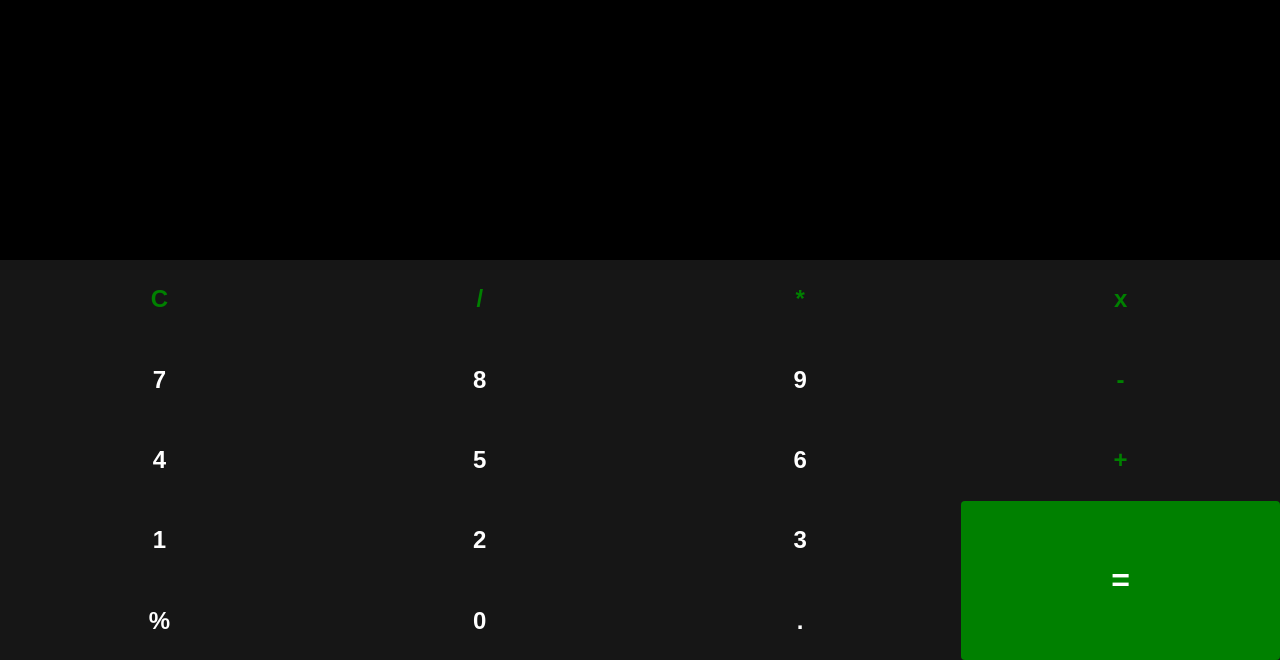
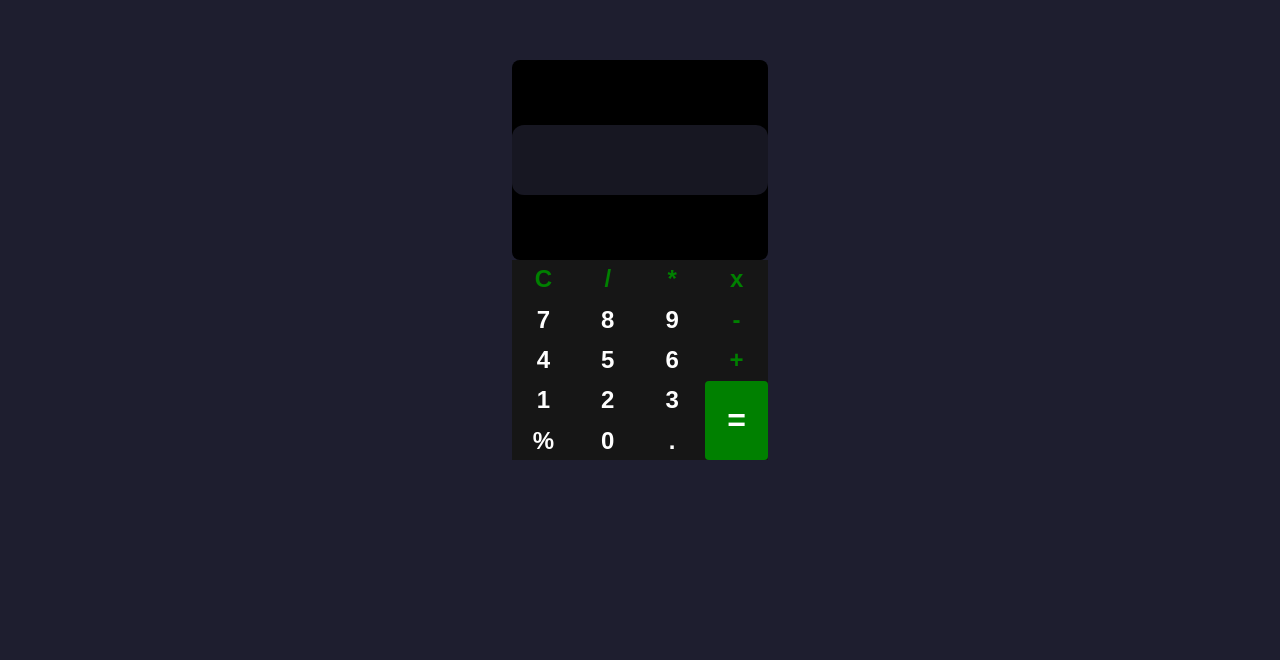
Before and after one commit to khalilahmed789/codeAlpha-Calculator, a plain HTML site: page index.html in a window 1280 px wide. Shown: the part 140-800 px from the top of the page. Drawn offline with Linux system fonts and the light colour scheme.

Commit message:
chaging the style

```diff
--- a/index.html
+++ b/index.html
@@ -7,36 +7,38 @@
     <link rel="stylesheet" href="style.css" />
   </head>
   <body>
-    <div class="container">
+    <div class="calculator">
+      <div class="container">
       <section class="display-section">
-        <input id="display" type="text" />
+        <input type="text" id="display" readonly/>
       </section>
       <section class="input">
         <!-- Row-1 -->
-        <button class="operators" id="eraseAll" onclick="eraseAll">C</button>
-        <button class="operators" id="division" onclick="writeValue('/'); divide();">/</button>
-        <button class="operators" id="multiplication" onclick="writeValue('*'); multiply();">*</button>
-        <button class="operators" id="erase" onclick="erase();">x</button>
+        <button class="operators" onclick="eraseAll()">C</button>
+        <button class="operators" onclick="writeValue('/')">/</button>
+        <button class="operators" onclick="writeValue('*')">*</button>
+        <button class="operators" id="erase" onclick="deleteLast();">x</button>
         <!-- Row-2 -->
-        <button id="7" onclick="writeValue('7')">7</button>
-        <button id="8" onclick="writeValue('8')">8</button>
-        <button id="9" onclick="writeValue('9')">9</button>
-        <button class="operators" id="subtraction" onclick="writeValue('-'); subtract();">-</button>
+        <button onclick="writeValue('7')">7</button>
+        <button onclick="writeValue('8')">8</button>
+        <button onclick="writeValue('9')">9</button>
+        <button class="operators" onclick="writeValue('-')">-</button>
         <!-- Row-3 -->
-        <button id="4" onclick="writeValue('4')">4</button>
-        <button id="5" onclick="writeValue('5')">5</button>
-        <button id="6" onclick="writeValue('6')">6</button>
-        <button class="operators" id="addition" onclick="writeValue('+'); add(value);">+</button>
+        <button onclick="writeValue('4')">4</button>
+        <button onclick="writeValue('5')">5</button>
+        <button onclick="writeValue('6')">6</button>
+        <button class="operators" onclick="writeValue('+')">+</button>
         <!-- Row-4 -->
-        <button id="1" onclick="writeValue('1')">1</button>
-        <button id="2" onclick="writeValue('2')">2</button>
-        <button id="3" onclick="writeValue('3')">3</button>
-        <button class="equalTo" id="equalTo" onclick="equalTo()">=</button>
+        <button onclick="writeValue('1')">1</button>
+        <button onclick="writeValue('2')">2</button>
+        <button onclick="writeValue('3')">3</button>
+        <button class="equalTo" onclick="calculate()">=</button>
         <!-- Row-5 -->
-        <button id="percentage" onclick="writeValue('%')">%</button>
-        <button id="0" onclick="writeValue('0')">0</button>
-        <button id="fullStop" onclick="writeValue('.')">.</button>
+        <button onclick="writeValue('%')">%</button>
+        <button onclick="writeValue('0')">0</button>
+        <button onclick="writeValue('.')">.</button>
       </section>
+      </div>
     </div>
   </body>
   <script src="script.js"></script>
--- a/script.js
+++ b/script.js
@@ -1,7 +1,20 @@
+const display = document.querySelector("#display");
 function writeValue(value) {
-     document.getElementById("display").value += value;
+  display.value += value;
 }
-function add(value) {
-     value + value;
-     document.getElementById("display").value += value;
+
+function eraseAll() {
+  display.value = "";
 }
+
+function deleteLast() {
+  display.value = display.value.slice(0, -1);
+}
+
+function calculate() {
+  try {
+    display.value = eval(display.value);
+  } catch (error) {
+    display.value = "Error";
+  }
+}
--- a/style.css
+++ b/style.css
@@ -3,11 +3,20 @@
   margin: 0;
   padding: 0;
 }
+.calculator{
+  display: flex;
+  align-items: center;
+  justify-content: center;
+  width: 100vw;
+  height: 100vh;
+  background-color: #1e1e2f;
+}
 
 /* Whole App Container */
 .container {
-  height: 100vh;
-  width: 100vw;
+  align-self: center;
+  height: 50vh;
+  width: 20vw;
 }
 
 /* Result-Section */
@@ -16,13 +25,17 @@
   background-color: black;
   display: flex;
   align-items: center;
-  justify-content: flex-end;
+  justify-content: center;
+  border-radius: 8px;
 }
 .display-section input {
-  background-color: black;
+  width: 100%;
+  height: 70px;
+  background-color: #171722;
   color: white;
   font-size: 2rem;
   border: none;
+  border-radius: 12px;
   text-align: end;
 }
 
```
